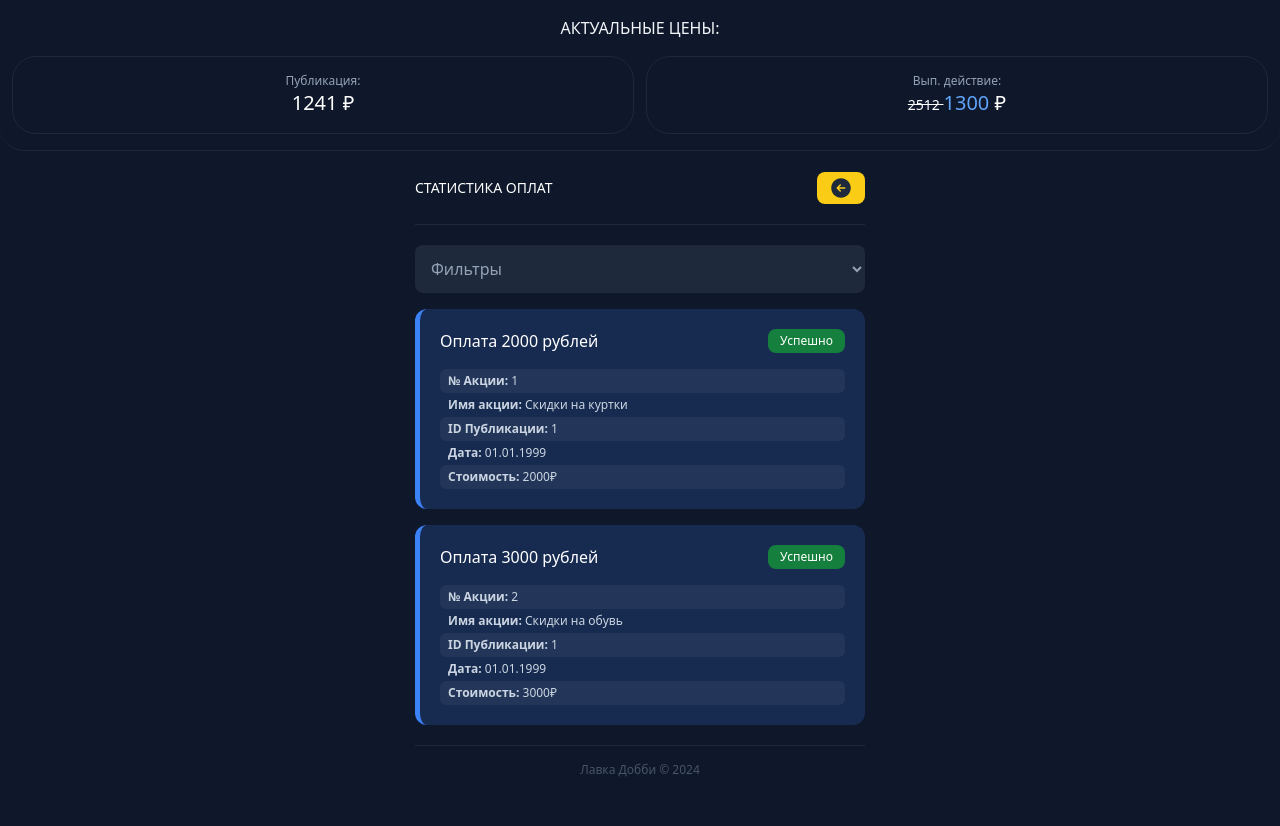
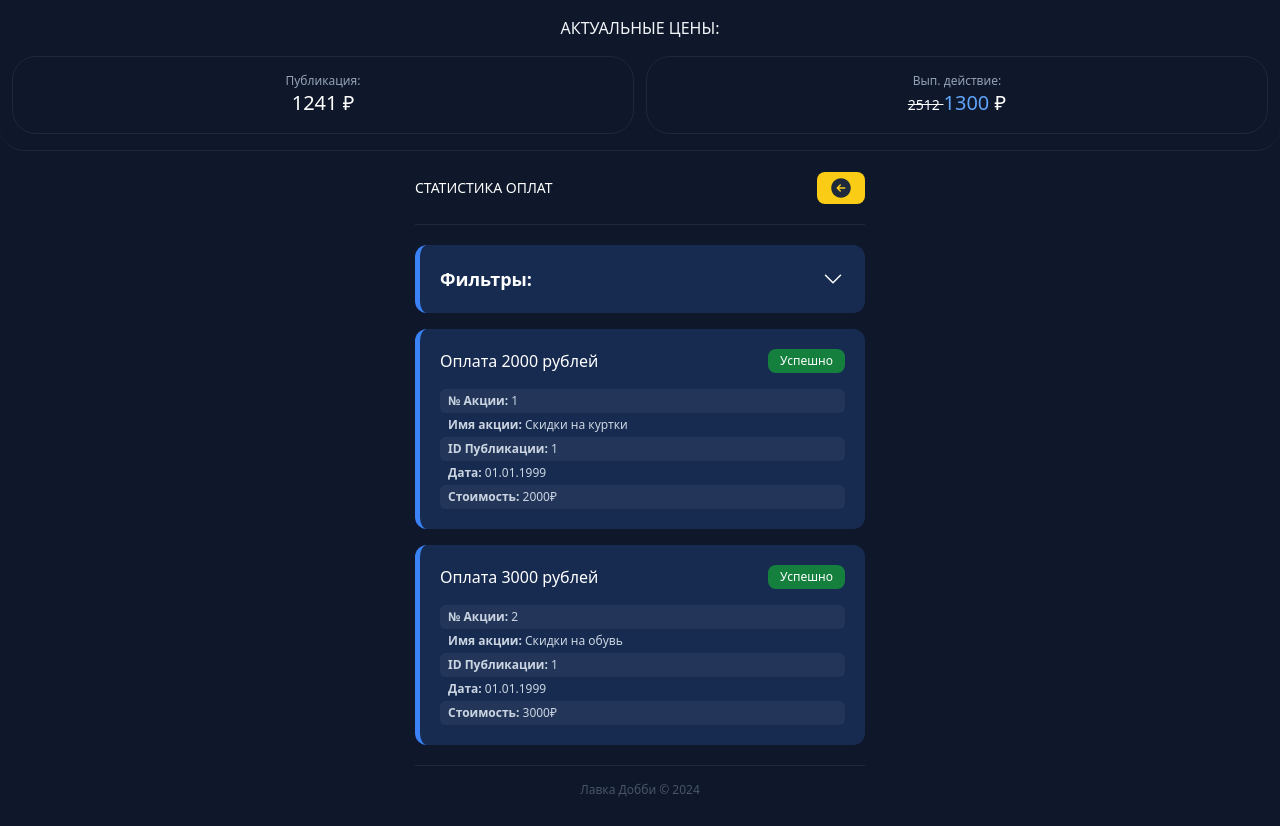
Before and after one commit to a1kashnya/seller-telegram-web-app, a Next.js app: page /pages/statistics in a window 1280 px wide. Built offline with nearby package versions, Linux system fonts and the light colour scheme.

Commit message:
Add filter to statistics page

```diff
--- a/app/_components/_ui/Input.js
+++ b/app/_components/_ui/Input.js
@@ -1,6 +1,6 @@
 const Input = ({placeholder}) => {
     return (
-        <input className="bg-[#3b82f630] border border-[#3b82f6ad] rounded-2xl p-3 text-center text-slate-300" placeholder={placeholder} />
+        <input className="bg-[#3b82f630] border border-[#3b82f6ad] rounded-2xl p-3 text-center text-slate-300 w-full" placeholder={placeholder} />
     )
 }
 
--- /dev/null
+++ b/app/_components/_ui/filters/FilterStatistics.js
@@ -0,0 +1,41 @@
+"use client"
+
+import { useState } from 'react'
+
+import Icon from '../Icon'
+import Block from "@/_components/_ui/Block"
+import Input from "@/_components/_ui/Input"
+import Button from "@/_components/_ui/Button"
+
+const FilterStatistics = () => {
+    const [isExpanded, setIsExpanded] = useState(false)
+
+    const toggleExpand = () => {
+        setIsExpanded(!isExpanded);
+    }
+
+
+    return (
+        <Block>
+            <div className='flex flex-row justify-between'>
+                <h2 className="text-lg font-semibold">Фильтры:</h2>
+                <button onClick={toggleExpand}><Icon name={isExpanded ? 'ChevronUpIcon' : 'ChevronDownIcon'}/></button>
+            </div>
+
+            {isExpanded && (
+                <div className="grid gap-4">
+                    <Input placeholder="№ Запроса"/>
+                    <Input placeholder="Имя Запроса"/>
+                    <Input placeholder="Имя акции"/>
+                    <Input placeholder="Дата акции"/>
+                    <Input placeholder="Дата запроса"/>
+                    <Input placeholder="Сумма"/>
+                    <Input placeholder="Статус оплаты"/>
+                    <Button type="button" name="Выбрать" icon="FunnelIcon" handle={toggleExpand}/>
+                </div>
+            )}
+        </Block>
+    )
+}
+
+export default FilterStatistics
--- a/app/_components/_ui/table/TableStatistics.js
+++ b/app/_components/_ui/table/TableStatistics.js
@@ -1,17 +1,10 @@
 import TableStatisticsItem from "@/_components/_ui/table/TableStatisticsItem"
+import FilterStatistics from "@/_components/_ui/filters/FilterStatistics"
 
 const TableStatistics = ({ data }) => {
     return (
         <div className="flex flex-col gap-4">
-            <select className="rounded-lg p-3 bg-slate-800 text-slate-400">
-                <option value="">Фильтры</option>
-                <option value="dog">№ Запроса</option>
-                <option value="dog">Имя запроса</option>
-                <option value="dog">Имя акции</option>
-                <option value="dog">Дата запроса</option>
-                <option value="dog">Сумма</option>
-                <option value="dog">Статус оплаты</option>
-            </select>
+            <FilterStatistics />
             {data.map(({ id, request_name, action_name, public_id, request_date, amount, status }) => (
                 <TableStatisticsItem key={id} id={id} request_name={request_name} action_name={action_name} public_id={public_id} request_date={request_date} amount={amount} status={status} />
             ))}
```
